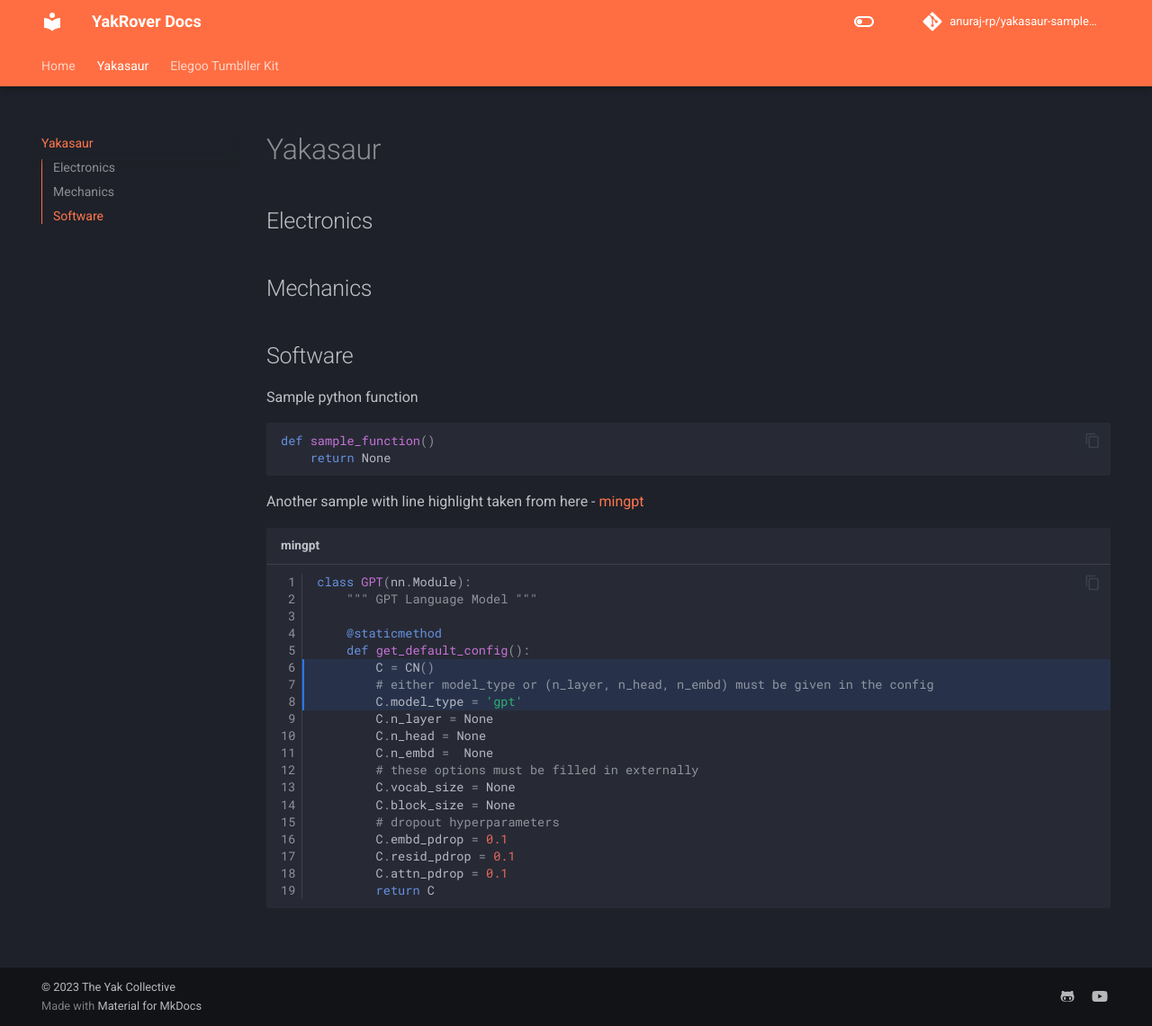
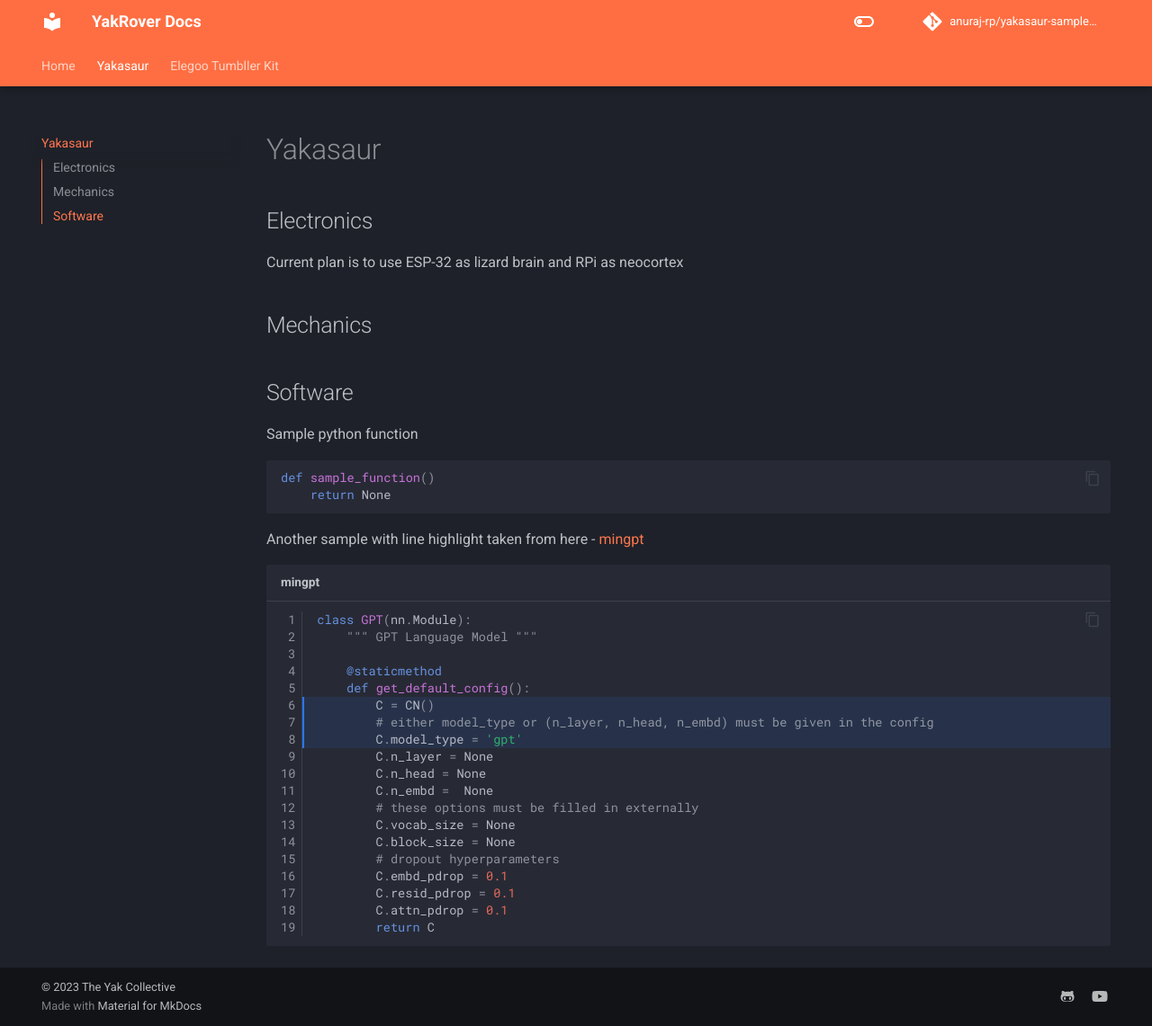
Before and after one commit to anuraj-rp/yakasaur-sampledocs, an MkDocs documentation site: the page built from docs/yakasaur.md, in a window 1280 px wide and 1141 px high. Shown: the whole window at 90% size. Built offline with MkDocs 1.6.1 and Material for MkDocs 9.7.7, drawn with Linux system fonts in a browser that asks for light colours; comment, search, counter and statistics services are not loaded.

Commit message:
Some test content in Electronics section

```diff
--- a/docs/yakasaur.md
+++ b/docs/yakasaur.md
@@ -1,7 +1,7 @@
 # Yakasaur
 
 ## Electronics
-
+Current plan is to use ESP-32 as lizard brain and RPi as neocortex
 ## Mechanics
 
 ## Software
```
